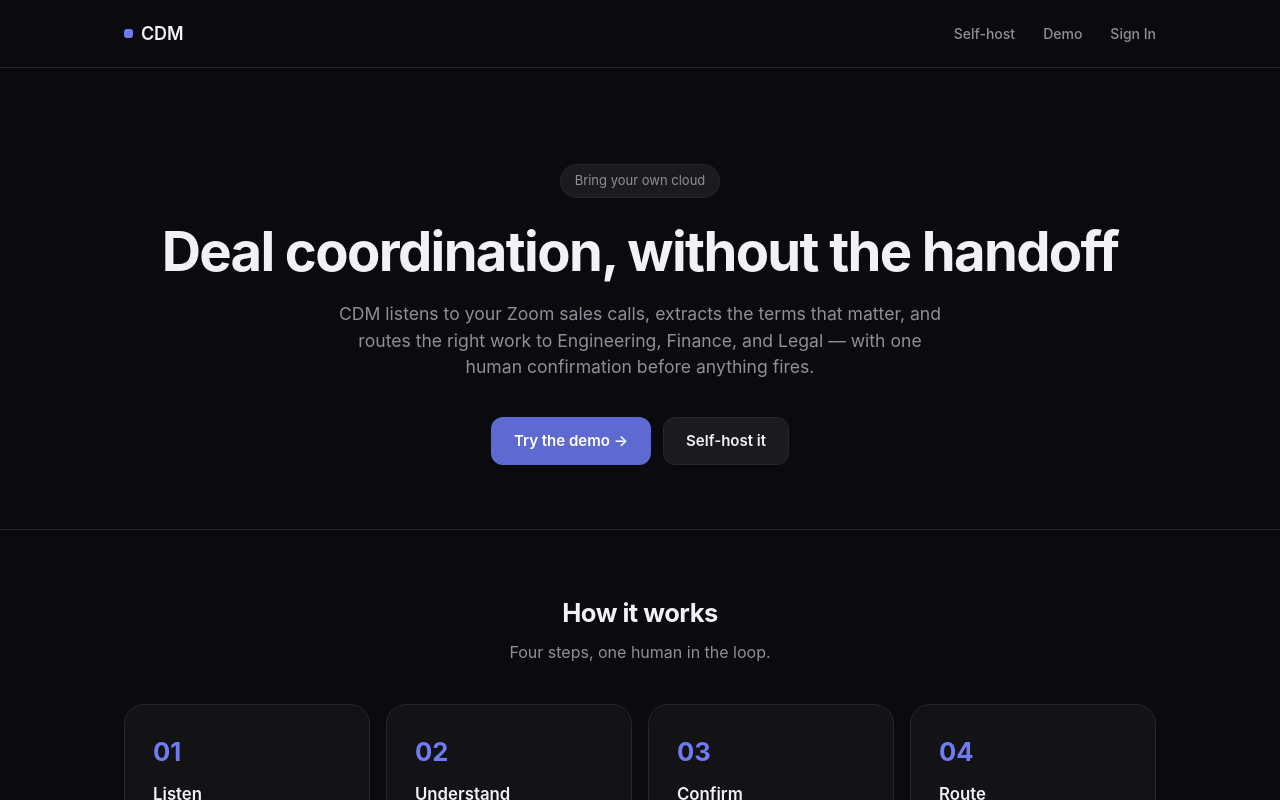
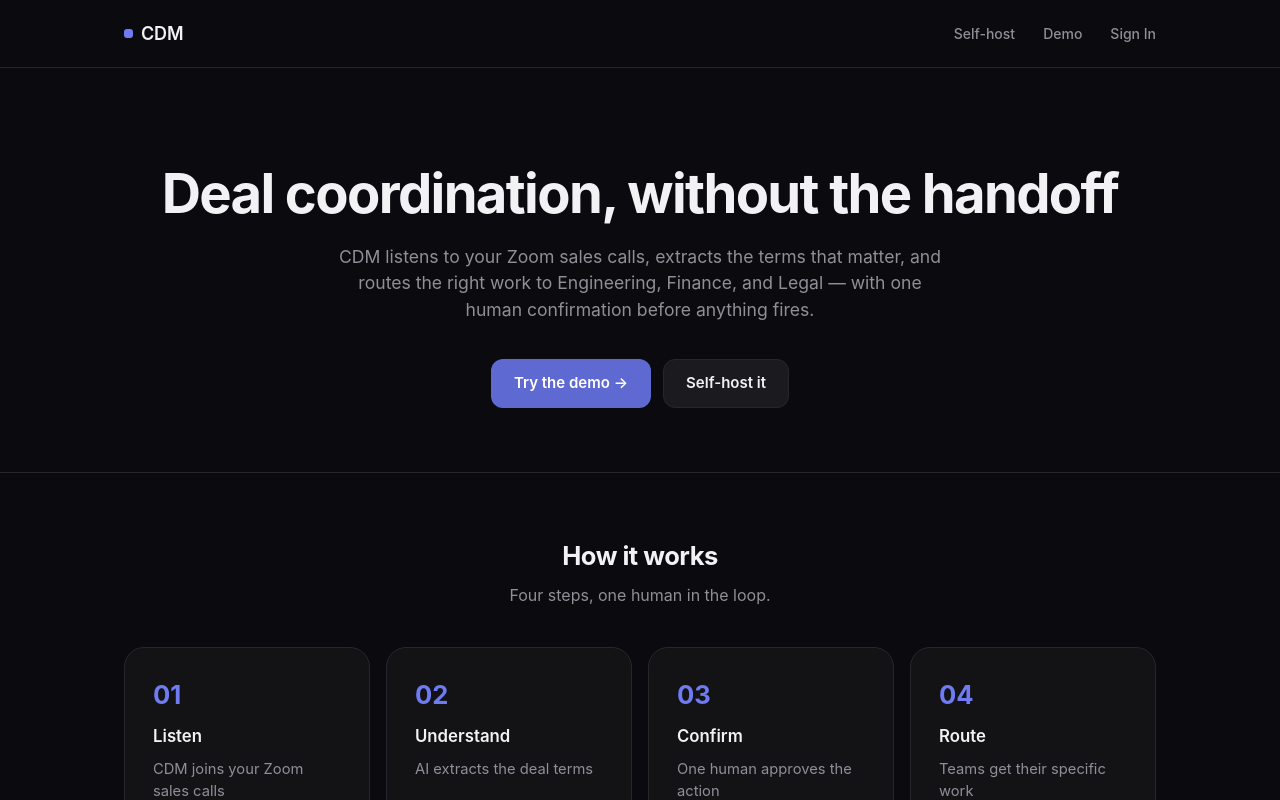
Before and after one commit to lalith0192837465-create/cdmai, a Next.js app: page / in a window 1280 px wide. Shown: the top 800 px of the page. Built offline with nearby package versions, Linux system fonts and the light colour scheme.

Commit message:
Remove hero BYOC badge from homepage

```diff
--- a/app/page.tsx
+++ b/app/page.tsx
@@ -20,7 +20,6 @@ export default async function Home() {
 
       <div className="wrap">
         <section className="hero">
-          <span className="hero-badge">Bring your own cloud</span>
           <h1>Deal coordination, without the handoff</h1>
           <p>
             CDM listens to your Zoom sales calls, extracts the terms that matter, and routes the right
```
